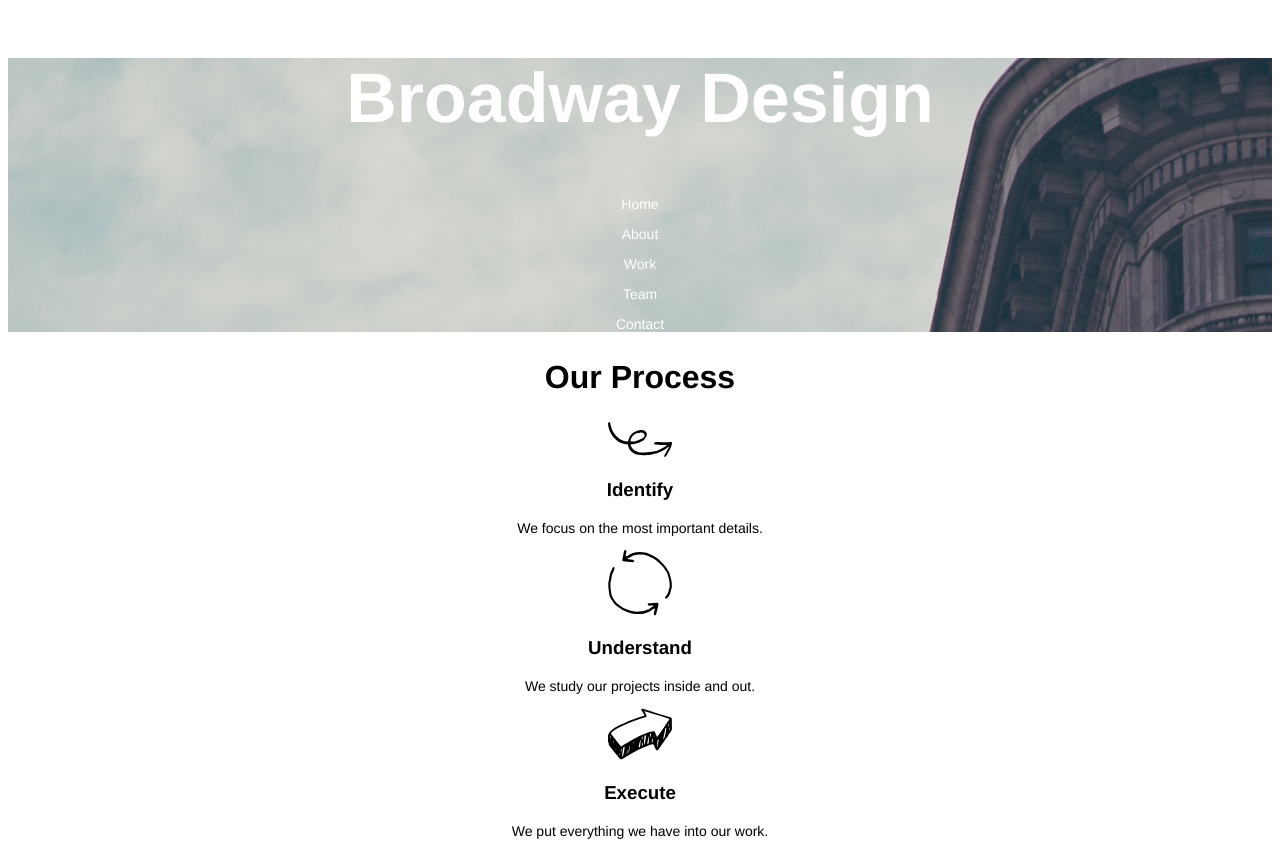
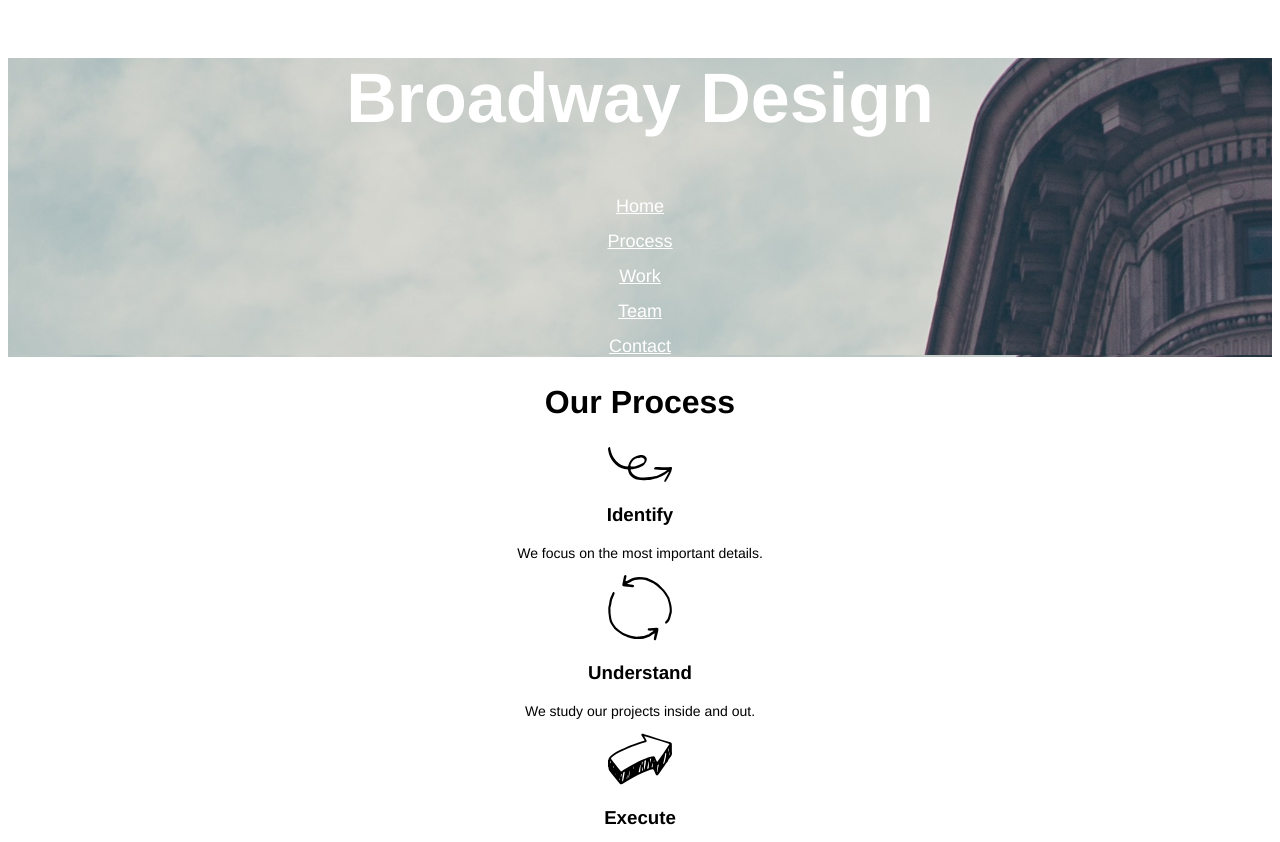
Before and after one commit to Cevandeventer/broadway, a plain HTML site: page index.html in a window 1280 px wide. Shown: the top 842 px of the page. Drawn offline with Linux system fonts and the light colour scheme.

Commit message:
Add final changes.

```diff
--- a/index.html
+++ b/index.html
@@ -11,12 +11,12 @@
 
     <section id="header">
       <h1>Broadway Design</h1>
-      <nav>
-          <p>Home</p>
-          <p>About</p>
-          <p>Work</p>
-          <p>Team</p>
-          <p>Contact</p>
+      <nav class="navigation">
+          <p><a href="index.html">Home</a></p>
+          <p><a href="#process">Process</a></p>
+          <p><a href="#portfolio">Work</a></p>
+          <p><a href="#team">Team</a></p>
+          <p><a href="#contact">Contact</a></p>
         </nav>
     </section>
 
@@ -76,7 +76,7 @@
       </section>
 
       <section id="footer">
-        <p>&copy Broadway 2016 Home About Work Team Contact</p>
+        <p>&copy Broadway 2016 <a href="#top">Home</a> <a href="#process">About</a> <a href="#portfolio">Work</a> <a href="#team">Team</a> <a href="#contact">Contact</a></p>
       </section>
 
   </body>
--- a/resources/css/style.css
+++ b/resources/css/style.css
@@ -13,7 +13,7 @@ h1 {
   font-weigh: bold;
 }
 
-nav {
+.navigation a {
   font-size: 18px;
 }
 
@@ -43,3 +43,7 @@ p {
   font-size: 11px;
   text-align:left;
 }
+
+a {
+  color:white;
+}
```
